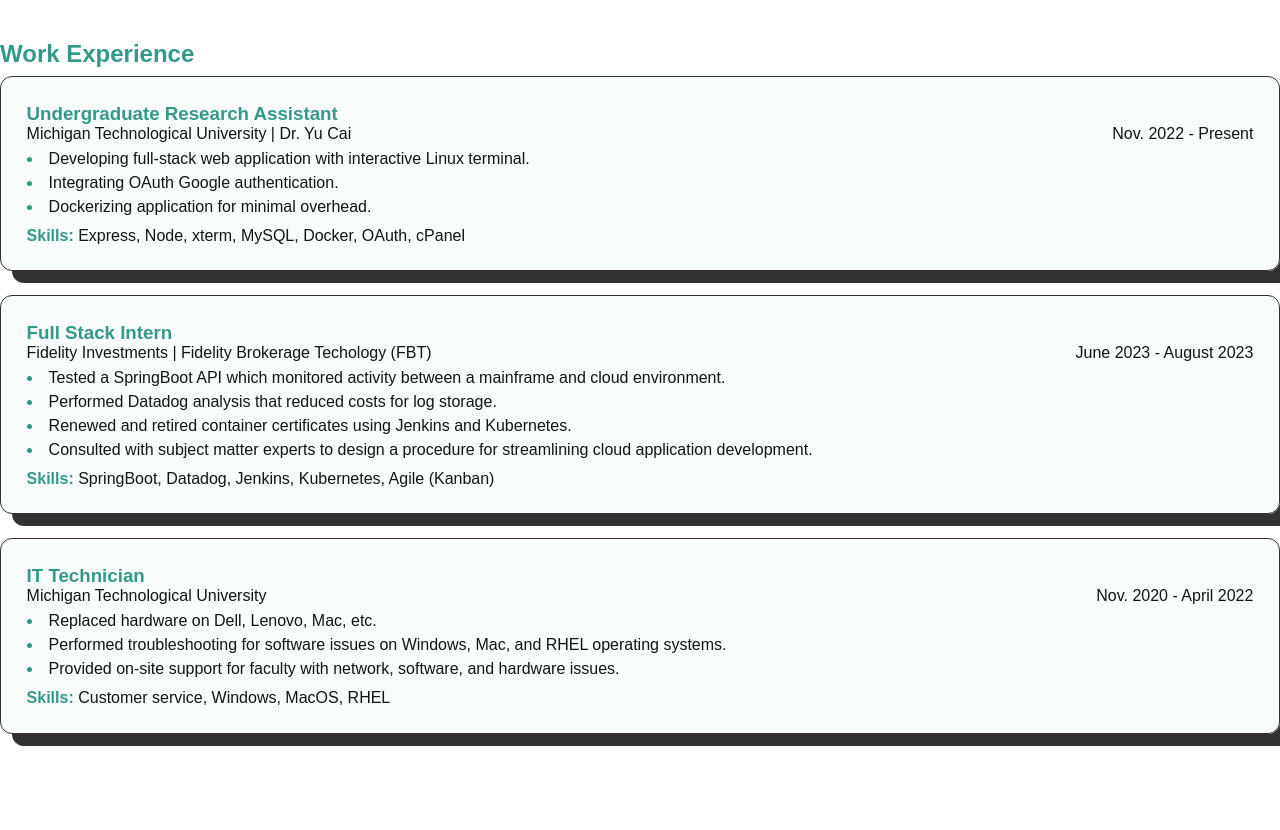
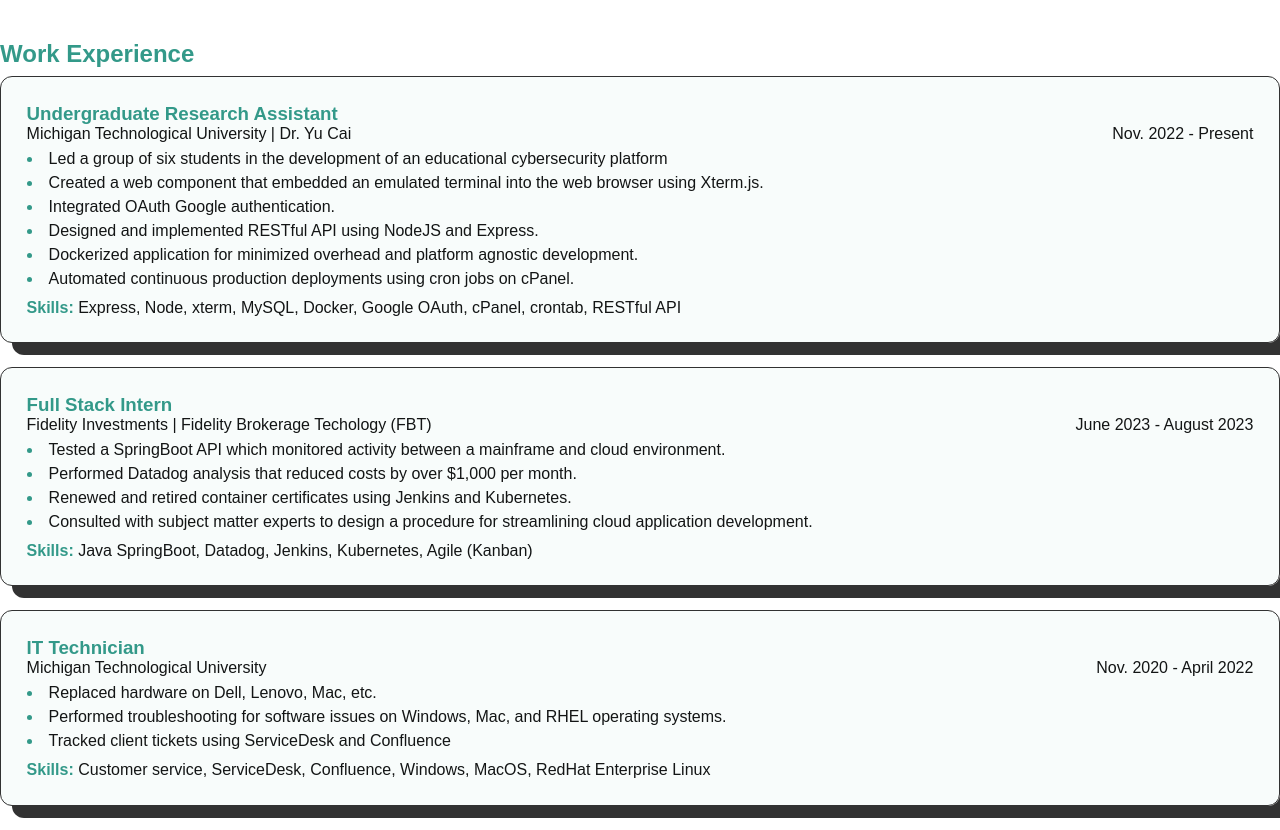
Before and after one commit to Mia-Y-Kelly/Mia-Y-Kelly.github.io, a Next.js app in the folder portfolio/: page /components/experience in a window 1280 px wide. Before the commit the page ends 800 px from the top, so only its background shows below. Built offline with nearby package versions, Linux system fonts and the light colour scheme.

Commit message:
Update content; minor tweaks
* Updated About and Experience
* Adjusted spacing on About
* Adjusted drop-shadow dark mode; fixed icon bug in dark mode

```diff
--- a/portfolio/pages/components/about.jsx
+++ b/portfolio/pages/components/about.jsx
@@ -52,9 +52,9 @@
                         <br/>
                         I am a graduate of Michigan Technological University with a <Link href={"https://www.mtu.edu/cs/undergraduate/"} style={{'textDecoration': 'underline'}} target="_blank">BS in Computer Science</Link> and a <Link href={"https://www.mtu.edu/computing/undergraduate/minors/cybersecurity/"} style={{'textDecoration': 'underline'}} target="_blank">minor in cybersecurity</Link>. I am actively seeking employment opportunities, and I am open to relocation.
                         <br/><br/>
-                        I previously worked as a research assistant for Dr. Yu Cai building an educational cybersecurity platform. I developed an integrated bash terminal, API, and continuous deployment for the application. My other work experience includes an internship at Fidelity Investments where I worked on SpringBoot API and system administrative tasks, and working at my university's IT department.
+                        I previously worked an internship at Fidelity Investments. My other work experience includes a research position developing an educational cybersecurity platform and working at my university's IT department.
                         <br/><br/>
-                        During my time at Michigan Tech, I was active member of both the Networking and Computing Student Association (NCSA) and IT Oxygen Enterprise. My involvement in these organizations has contributed to the development of my skills across projects spanning full-stack development, machine learning, and cloud technologies. Outside of work and academic clubs, I enjoy swimming, reading, and collecting mechanical keyboards.
+                        During my time at Michigan Tech, I was active member of both the Networking and Computing Student Association (NCSA) and IT Oxygen Enterprise. My involvement in these organizations has contributed to the development of my skillset with projects spanning full-stack development, machine learning, and cloud technologies. Outside of work and academic clubs, I enjoy swimming, reading, and collecting mechanical keyboards.
                         <br/><br/>
                     </p>
                 </div>
--- a/portfolio/pages/components/courses.jsx
+++ b/portfolio/pages/components/courses.jsx
@@ -25,6 +25,7 @@
             >
                 <h2 id="courses">Courses</h2>
                 <div className={styles.coursesContainer} >
+                <p>* College transcript availabe upon request</p>
                     <div className={styles.category} onClick={toggle}>
                         <div className={`${styles.categoryHeader} ${styles.preClick}`} >
                             <h3>Computer Science Courses</h3>
--- a/portfolio/pages/components/experience.jsx
+++ b/portfolio/pages/components/experience.jsx
@@ -18,11 +18,14 @@
                         <h4>Nov. 2022 - Present</h4>
                     </div>
                     <ul>
-                        <li>Developing full-stack web application with interactive Linux terminal.</li>
-                        <li>Integrating OAuth Google authentication.</li>
-                        <li>Dockerizing application for minimal overhead.</li>
+                        <li>Led a group of six students in the development of an educational cybersecurity platform</li>
+                        <li>Created a web component that embedded an emulated terminal into the web browser using Xterm.js.</li>
+                        <li>Integrated OAuth Google authentication.</li>
+                        <li>Designed and implemented RESTful API using NodeJS and Express.</li>
+                        <li>Dockerized application for minimized overhead and platform agnostic development.</li>
+                        <li>Automated continuous production deployments using cron jobs on cPanel.</li>
                     </ul>
-                    <h4><b>Skills:</b> Express, Node, xterm, MySQL, Docker, OAuth, cPanel</h4>
+                    <h4><b>Skills:</b> Express, Node, xterm, MySQL, Docker, Google OAuth, cPanel, crontab, RESTful API</h4>
                 </div>
                 <div className={estyles.position}>
                     <h3>Full Stack Intern</h3>
@@ -32,11 +35,11 @@
                     </div>
                     <ul>
                         <li>Tested a SpringBoot API which monitored activity between a mainframe and cloud environment.</li>
-                        <li>Performed Datadog analysis that reduced costs for log storage.</li>
+                        <li>Performed Datadog analysis that reduced costs by over $1,000 per month.</li>
                         <li>Renewed and retired container certificates using Jenkins and Kubernetes.</li>
                         <li>Consulted with subject matter experts to design a procedure for streamlining cloud application development.</li>
                     </ul>
-                    <h4><b>Skills:</b> SpringBoot, Datadog, Jenkins, Kubernetes, Agile (Kanban)</h4>
+                    <h4><b>Skills:</b> Java SpringBoot, Datadog, Jenkins, Kubernetes, Agile (Kanban)</h4>
                 </div>
                 <div className={estyles.position}>
                     <h3>IT Technician</h3>
@@ -47,9 +50,9 @@
                     <ul>
                         <li>Replaced hardware on Dell, Lenovo, Mac, etc.</li>
                         <li>Performed troubleshooting for software issues on Windows, Mac, and RHEL operating systems.</li>
-                        <li>Provided on-site support for faculty with network, software, and hardware issues.</li>
+                        <li>Tracked client tickets using ServiceDesk and Confluence</li>
                     </ul>
-                    <h4><b>Skills:</b> Customer service, Windows, MacOS, RHEL</h4>
+                    <h4><b>Skills:</b> Customer service, ServiceDesk, Confluence, Windows, MacOS, RedHat Enterprise Linux</h4>
                 </div>
             </div>
         </>
--- a/portfolio/pages/components/navbar.jsx
+++ b/portfolio/pages/components/navbar.jsx
@@ -1,5 +1,5 @@
 import react from 'react';
-import {useState} from 'react';
+import {useState, useEffect} from 'react';
 import Link from "next/link";
 import Image from "next/image";
 import styles from "@/styles/Home.module.scss";
@@ -11,19 +11,38 @@
     const [mode, setMode] = useState(nav.light);
     const [path, setPath] = useState("/light.svg");
 
+    function setLight() {
+        document.documentElement.setAttribute('data-theme', 'light');
+        setPath("/light.svg");
+        setMode(nav.light);
+        // console.log(`Mode: ${mode}`);
+    }
+
+    function setDark() {
+        document.documentElement.setAttribute('data-theme', 'dark');
+        setPath("/dark.svg");
+        setMode(nav.dark);
+        // console.log(`Mode: ${mode}`);
+    }
+
     function toggle() {
         if(mode === nav.light) {
-            document.documentElement.setAttribute('data-theme', 'dark');
-            setPath("/dark.svg");
-            setMode(nav.dark);
-            console.log(`Mode: ${mode}`);
+            setDark();
         } else {
-            document.documentElement.setAttribute('data-theme', 'light');
-            setPath("/light.svg");
-            setMode(nav.light);
-            console.log(`Mode: ${mode}`);
+            setLight();
         }
     }
+
+    // Use this to ensure it matches the default system setting
+    useEffect(() => {
+        const query = window.matchMedia("(prefers-color-scheme: dark)");
+        console.log(query.matches);
+        if(query.matches) {
+            setDark();
+        } else {
+            setLight();
+        }
+    }, []);
 
     return(
         <>
--- a/portfolio/pages/index.js
+++ b/portfolio/pages/index.js
@@ -9,6 +9,7 @@
 import Experience from "./components/experience";
 import About from "./components/about";
 import Courses from "./components/courses";
+import Link from "next/link";
 
 const inter = Inter({ subsets: ["latin"] });
 
@@ -29,7 +30,9 @@
           <Projects />
           <Courses />
         </div>
-        <footer>&copy;2024</footer>
+        {/* <footer>
+          Built by Mia Kelly using Next.js
+        </footer> */}
       </main>
 
     </>
--- a/portfolio/styles/About.module.scss
+++ b/portfolio/styles/About.module.scss
@@ -1,5 +1,6 @@
 .about {
-    min-height: 85vh;
+    margin-top: 10vh;
+    min-height: 80vh;
 
     h2 {
         position: relative;
--- a/portfolio/styles/globals.scss
+++ b/portfolio/styles/globals.scss
@@ -88,7 +88,8 @@
 /* Dark Mode */
 :root[data-theme=dark] {
   --accent: 83, 207, 189;
-  --text-color: 255, 250, 251;
+  --text-color: 255, 250, 250;
+
   // --background: 74, 71, 62;
   // --background: rgb(43, 44, 40);
   --background: rgb(66, 62, 59);
@@ -101,7 +102,7 @@
   // --project-outline: 148, 148, 148;
   --project-outline: 0, 0, 0;
   --border-color: rgb(var(--text-color));
-  --drop-shadow: rgb(200, 200, 200);
+  --drop-shadow: rgb(215, 215, 215);
 
   /* Gradient colors */
   --grad-end: rgba(255, 250, 251, 1);
@@ -113,7 +114,7 @@
 @media (prefers-color-scheme: dark) {
   :root {
     --accent: 83, 207, 189;
-    --text-color: 255, 250, 251;
+    --text-color: 255, 250, 250;
     --course-text-color: rgb(43, 40, 32);
     // --background: rgb(74, 71, 62);
     --background: rgb(43, 40, 32);
@@ -124,7 +125,7 @@
     --bullet-color: 125, 226, 209;
     --project-outline: 148, 148, 148;
     --border-color: rgb(var(--text-color));
-    --drop-shadow: rgb(200, 200, 200);
+    --drop-shadow: rgb(215, 215, 215);
 
     --grad-end: rgba(255, 250, 251, 1);
   }
```
Also changed, not shown: portfolio/styles/Courses.module.scss (+7 -0 lines).
